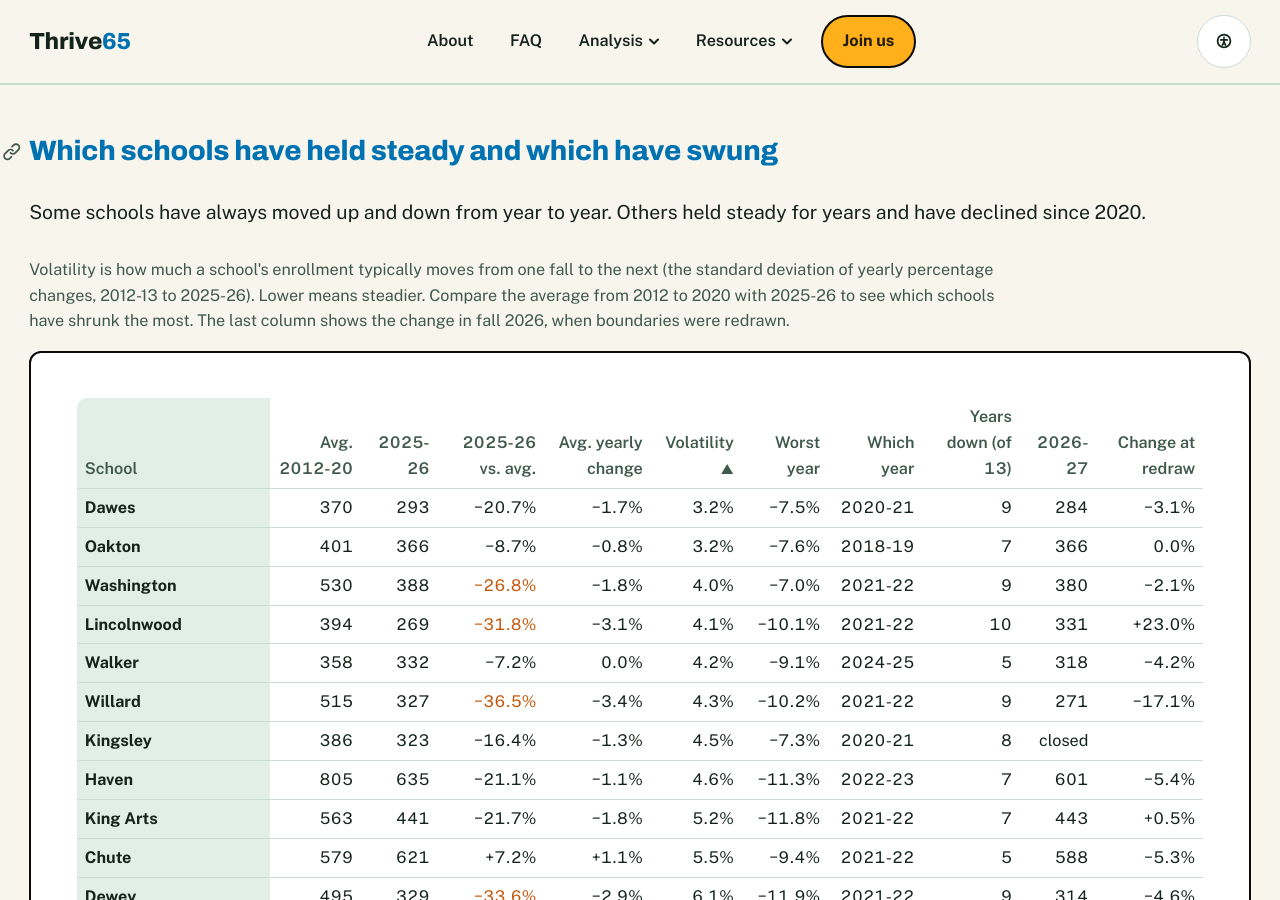
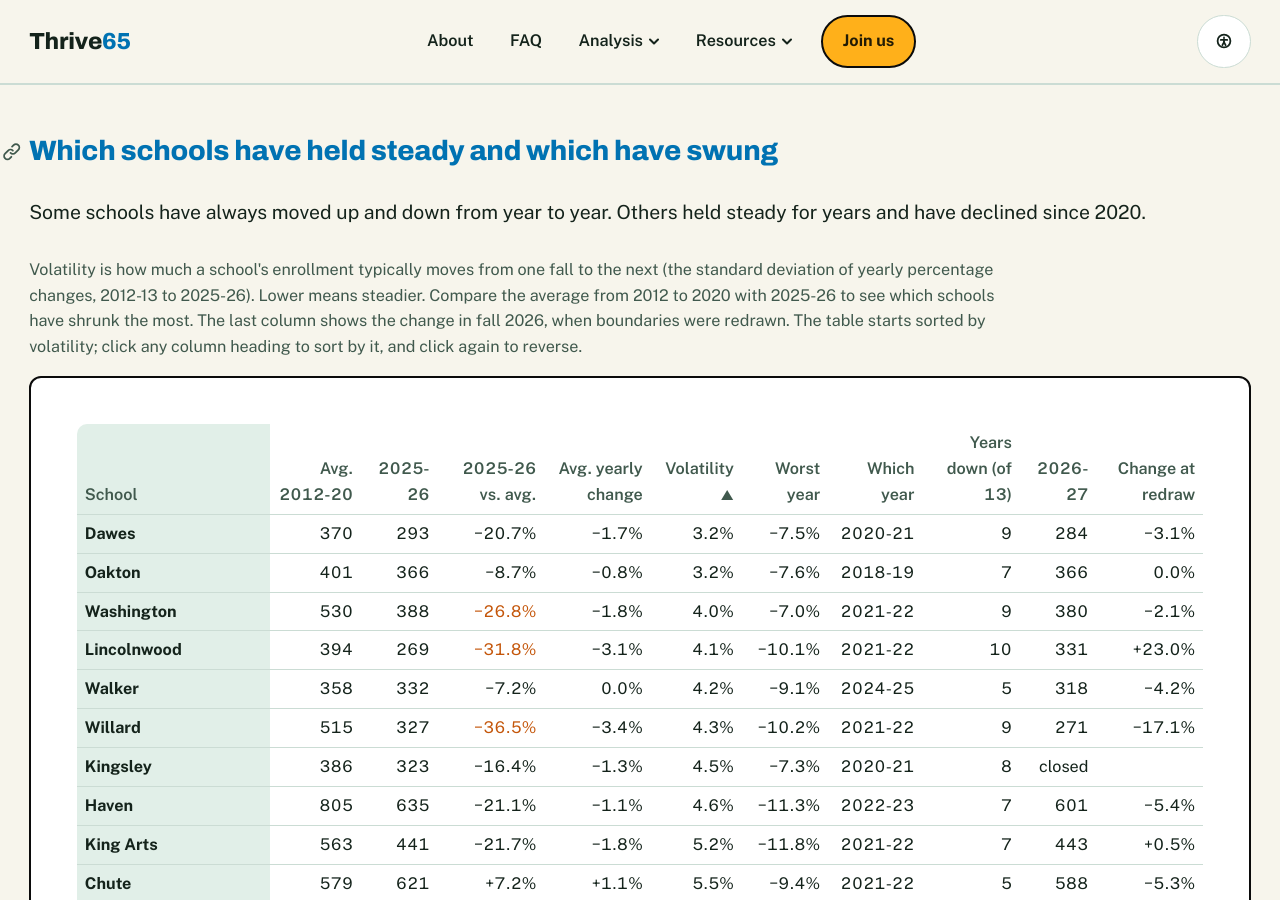
Before and after one commit to Thrive65/thrive65-site, a Jekyll site: the page built from analysis/enrollment.md, in a window 1280 px wide and 900 px high, scrolled down 14409 px. Built offline with Jekyll 4.4.1, drawn with Linux system fonts in a browser that asks for light colours.

Commit message:
Note that the stability table sorts by column
Co-Authored-By: Claude Opus 5.5 <noreply@anthropic.com>
Claude-Session: https://claude.ai/code/session_01SmpF7gL57aNoLck87onHpj

```diff
--- a/analysis/enrollment.md
+++ b/analysis/enrollment.md
@@ -145,7 +145,7 @@ wide: true
 
 <h2 id="stability">Which schools have held steady and which have swung</h2>
 <p class="lede">Some schools have always moved up and down from year to year. Others held steady for years and have declined since 2020.</p>
-<p class="note">Volatility is how much a school's enrollment typically moves from one fall to the next (the standard deviation of yearly percentage changes, 2012-13 to 2025-26). Lower means steadier. Compare the average from 2012 to 2020 with 2025-26 to see which schools have shrunk the most. The last column shows the change in fall 2026, when boundaries were redrawn.</p>
+<p class="note">Volatility is how much a school's enrollment typically moves from one fall to the next (the standard deviation of yearly percentage changes, 2012-13 to 2025-26). Lower means steadier. Compare the average from 2012 to 2020 with 2025-26 to see which schools have shrunk the most. The last column shows the change in fall 2026, when boundaries were redrawn. The table starts sorted by volatility; click any column heading to sort by it, and click again to reverse.</p>
 <div class="card tw">
 <table id="vol-table">
   <thead><tr><th>School</th><th>Avg. 2012-20</th><th>2025-26</th><th>2025-26 vs. avg.</th><th>Avg. yearly change</th><th>Volatility</th><th>Worst year</th><th>Which year</th><th>Years down (of 13)</th><th>2026-27</th><th>Change at redraw</th></tr></thead>
```
